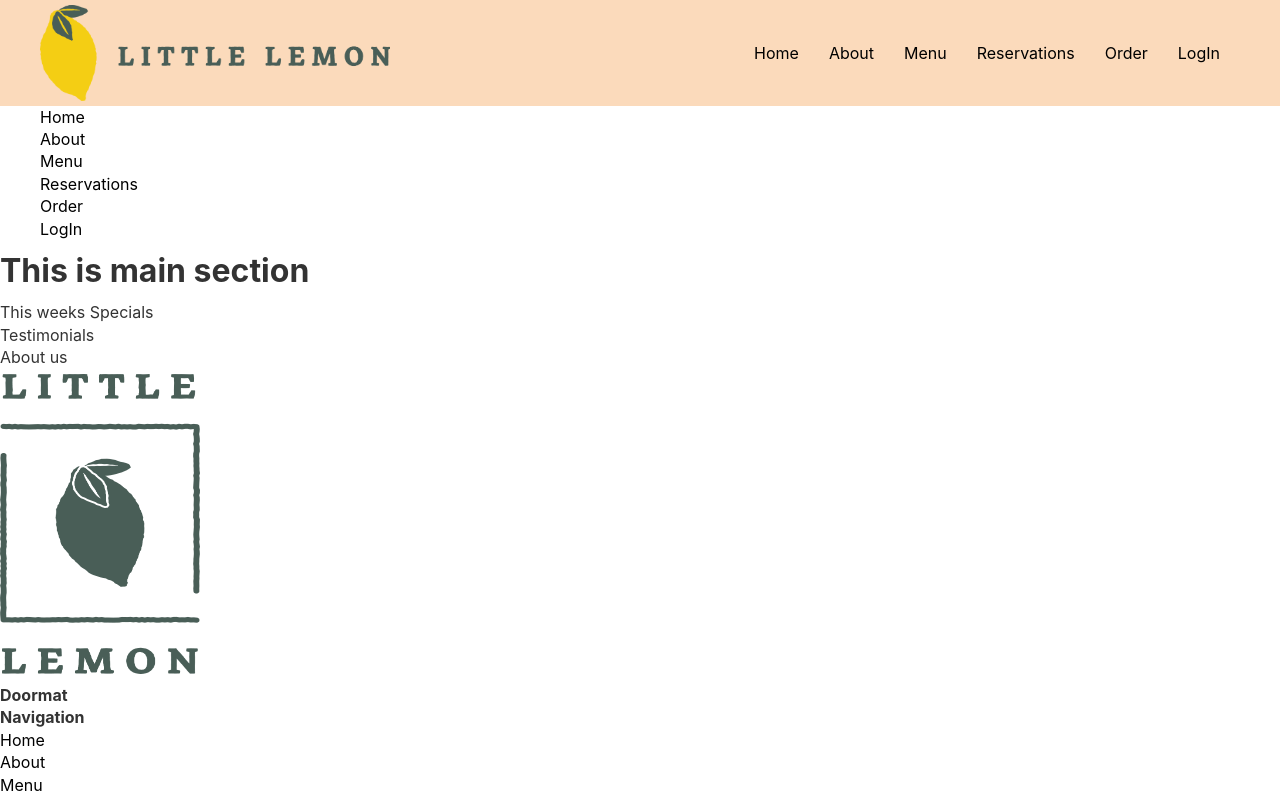
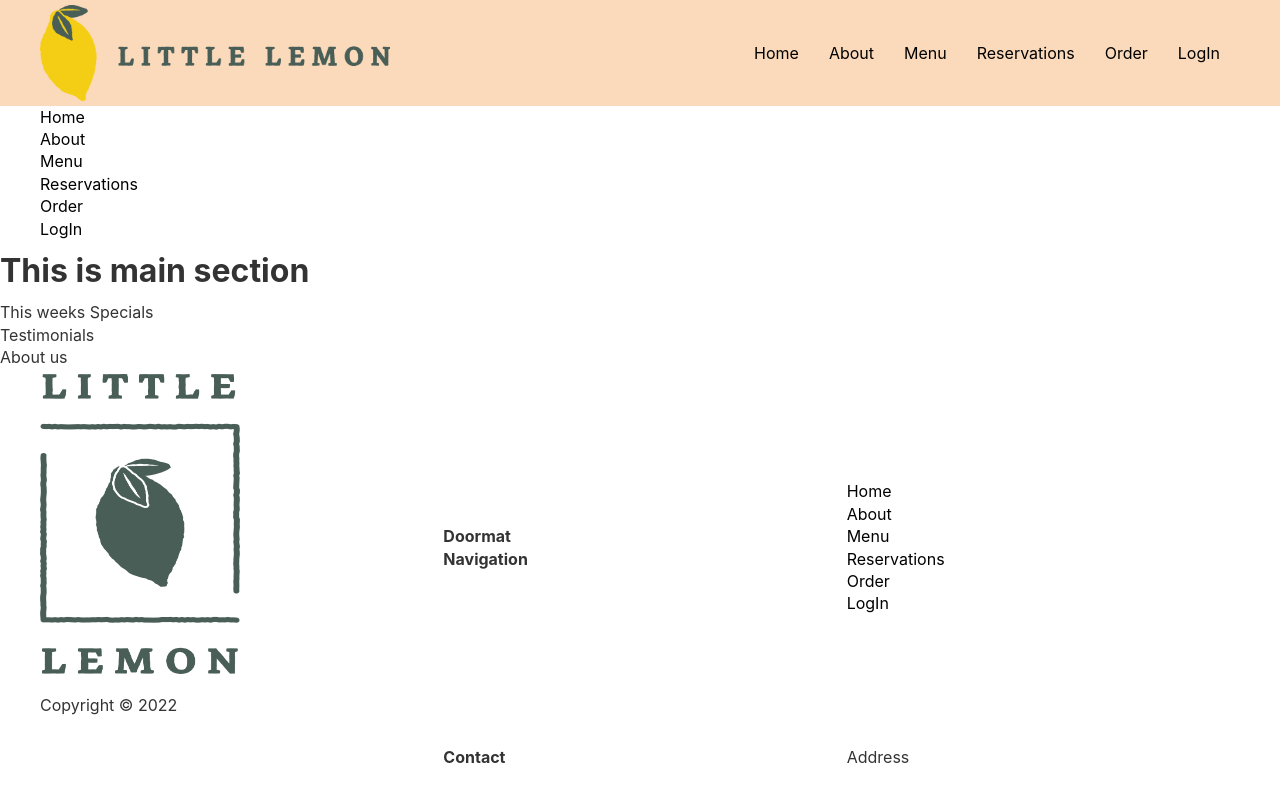
Before and after one commit to AshrafMuhammadNaeem/littlelemon-web, a React (Create React App) app: page / in a window 1280 px wide. Shown: the top 798 px of the page. Built offline with nearby package versions, Linux system fonts and the light colour scheme.

Commit message:
Update Footer.js
adjusting footer content according to Figma dessigned UX-UI

```diff
--- a/src/Footer.js
+++ b/src/Footer.js
@@ -3,9 +3,17 @@ import React from "react";
 export const Footer = () => {
     return(
         <footer>
-            <img src= {require("./images/Asset 18@4x.png")} alt="Logo" height={300} width={200}/>
-            <h4>Doormat <br/> Navigation</h4>
-            <ul>
+
+            <div class="container grid grid-3">
+        <div>
+        <img src= {require("./images/Asset 18@4x.png")} alt="Logo" height={300} width={200}/>
+
+        <p>Copyright &copy; 2022</p>
+        </div>
+        <h4>Doormat <br/> Navigation</h4>
+
+        <nav>
+        <ul>
             <li><a href='#'> Home</a> </li>
             <li><a href='#'> About</a> </li>
             <li><a href='#'> Menu</a> </li>
@@ -13,10 +21,21 @@ export const Footer = () => {
             <li><a href=''> Order</a> </li>
             <li><a href=''> LogIn</a> </li>
             </ul>
-            <h4>Contact </h4>
+
+        </nav>
+        <div class="social">
+           <a href="#"><i class="fab fa-github fa-2x"></i></a>
+           <a href="#"><i class="fab fa-facebook fa-2x"></i></a>
+           <a href="#"><i class="fab fa-twitter fa-2x"></i></a>
+           <a href="#"><i class="fab fa-instagram fa-2x"></i></a>
+        </div>
+        <h4>Contact </h4>
             <p>Address</p>
             <p>PhoneNumber</p>
             <p>Email</p>
+    </div>
+
+
         </footer>
     )
 }
```
